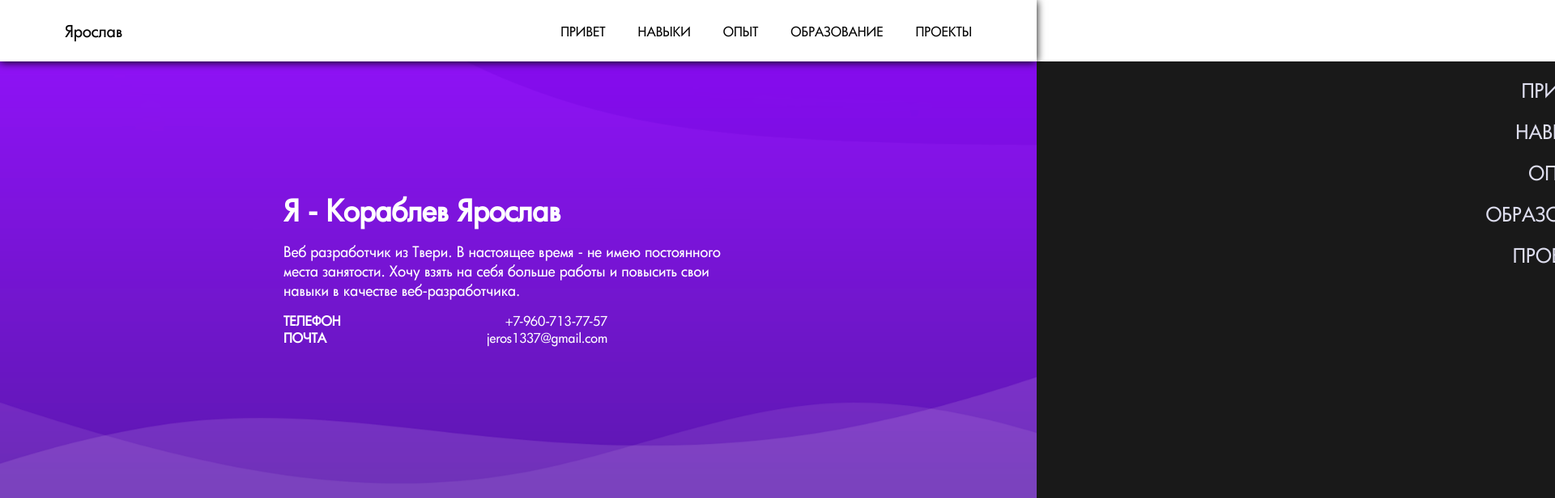
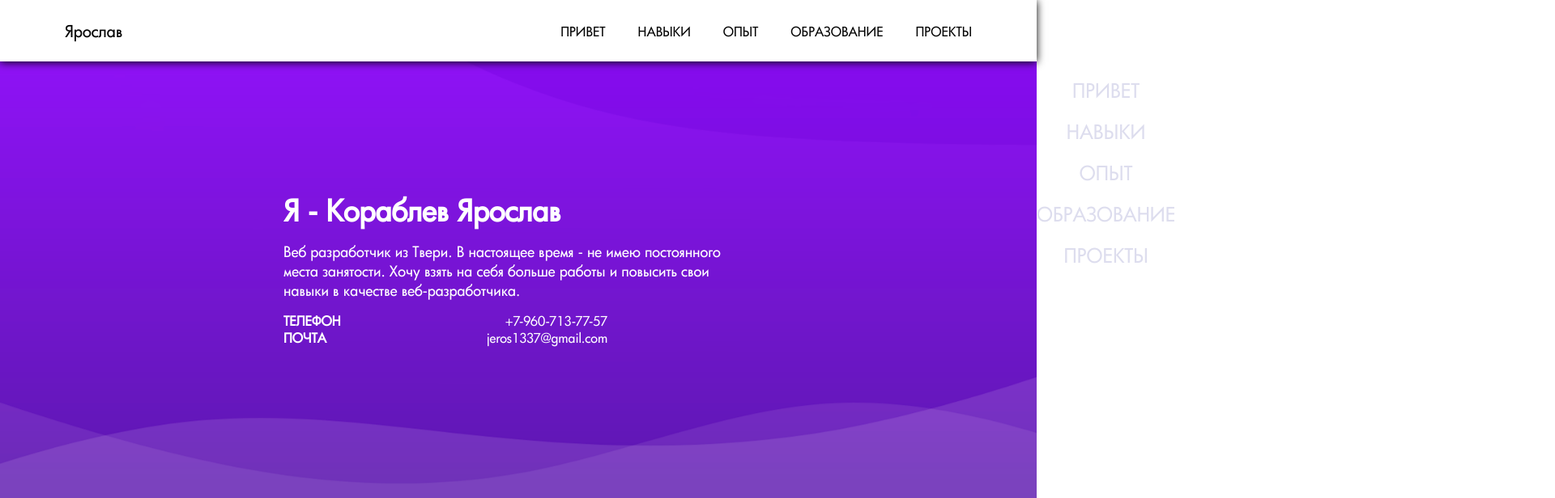
Before and after one commit to Y4R0SLAV/my-own-portfolio, a React (Create React App) app: page / in a window 1280 px wide. Shown: the top 616 px of the page at 81% size, 1920 px wide, since content can reach past the window. Built offline with nearby package versions, Linux system fonts and the light colour scheme.

Commit message:
fixed a height of a page

```diff
--- a/src/components/Footer/footer.module.css
+++ b/src/components/Footer/footer.module.css
@@ -56,7 +56,6 @@
   transition: 0.3s;
 }
 
-
 .name {
   font-size: 20px;
 }
--- a/src/components/Header/BurgerMenu.module.css
+++ b/src/components/Header/BurgerMenu.module.css
@@ -1,7 +1,5 @@
 .menu {
   position: absolute;
-  width: 100vw;
-  height: 100vh;
   right: 0;
   transform: translateX(100%);
   transition: all 0.2s;
@@ -10,16 +8,18 @@
 .menu.active {
   transform: translateX(0);
   transition: all 0.2s;
+  height: 100vh;
+  width: 100vw;
 }
 
-.content {
+.menu.active .content {
   width: 100%;
   height: 100%;
   background-color: rgba(0, 0, 0, 0.9);
   position: fixed;
   overflow: hidden;
 
-  transition: all 4s;
+  transition: all 0.2s;
 }
 
 .content ul li {
--- a/src/components/Header/header.module.css
+++ b/src/components/Header/header.module.css
@@ -19,7 +19,6 @@
 .burger__button {
   display: none;
 }
-
 
 .navigation {
   display: flex;
--- a/src/components/Header/header.tsx
+++ b/src/components/Header/header.tsx
@@ -50,6 +50,7 @@ const Header: React.FC<setBurgerProps> = ({burgerActive, setBurgerActive}) => {
       </div>
 
     </div>
+
     <BurgerMenu
       burgerActive={burgerActive}
       setBurgerActive={setBurgerActive}
```
